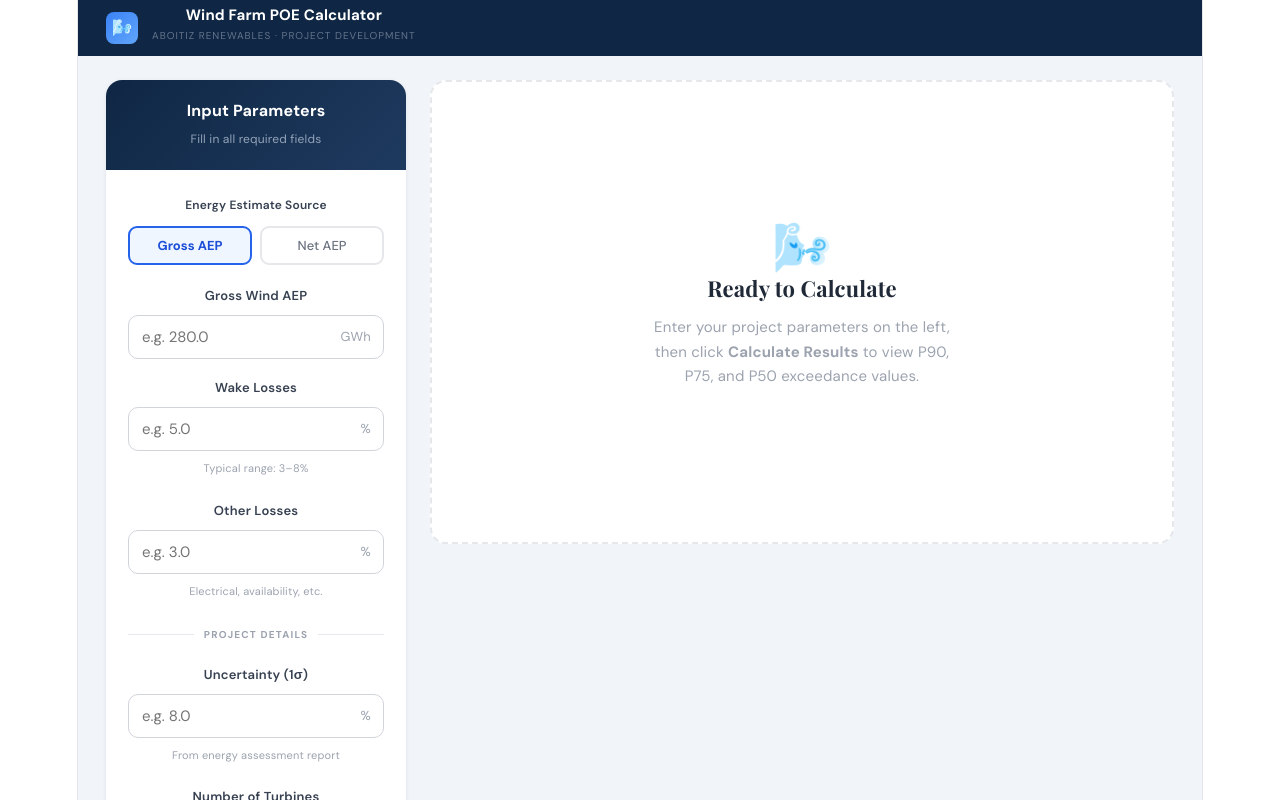
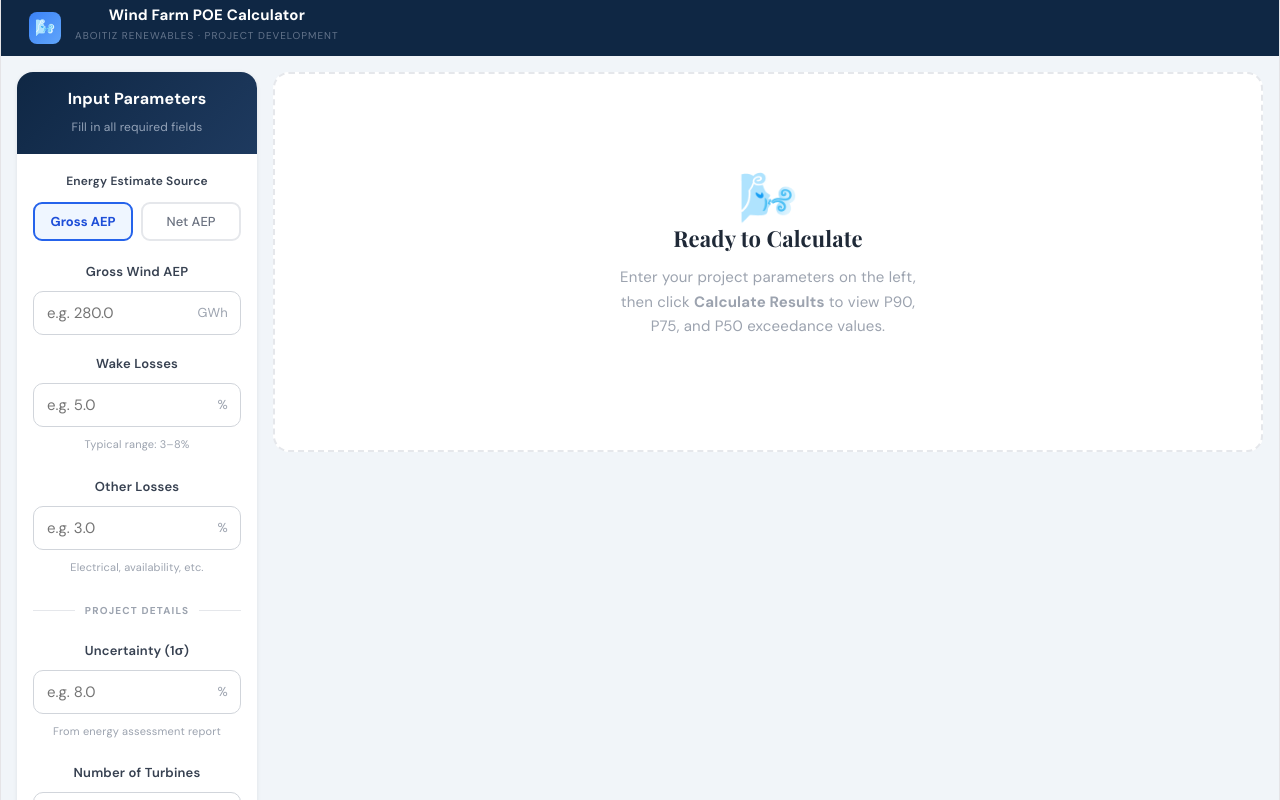
Before and after one commit to rpbilang/wind_exceedance, a React (Vite) app: page / in a window 1280 px wide. Shown: the top 800 px of the page. Built offline with nearby package versions, Linux system fonts and the light colour scheme.

Commit message:
black space removed, layout widen

```diff
--- a/src/WindPOECalculator.jsx
+++ b/src/WindPOECalculator.jsx
@@ -158,7 +158,7 @@ const SensitivityAnalysis = ({ p50, uncert, ratedCap, sigDelta, aepDelta, breake
         <table style={{ width: "100%", tableLayout: "fixed", borderCollapse: "collapse" }}>
           <thead>
             <tr style={{ background: "#f9fafb" }}>
-              <th style={{ width: "18%", padding: "8px 10px", textAlign: "left", fontSize: "10px", fontWeight: "700", color: "#6b7280", textTransform: "uppercase", letterSpacing: "0.05em", borderBottom: "1px solid #e5e7eb" }}>Scenario</th>
+              <th style={{ width: "22%", padding: "8px 10px", textAlign: "left", fontSize: "10px", fontWeight: "700", color: "#6b7280", textTransform: "uppercase", letterSpacing: "0.05em", borderBottom: "1px solid #e5e7eb" }}>Scenario</th>
               {pValues.map(pv => {
                 const card = CARDS.find(c => c.p === pv);
                 return (
@@ -175,7 +175,7 @@ const SensitivityAnalysis = ({ p50, uncert, ratedCap, sigDelta, aepDelta, breake
                 return (
                   <>
                     <th key={`${pv}-gen`} style={{ padding: "4px 4px", textAlign: "center", fontSize: "9px", fontWeight: "600", color: "#9ca3af", borderBottom: "1px solid #e5e7eb", background: card.bg, borderLeft: "1px solid #e5e7eb" }}>GWh/yr</th>
-                    <th key={`${pv}-cf`}  style={{ padding: "4px 4px", textAlign: "center", fontSize: "9px", fontWeight: "600", color: "#9ca3af", borderBottom: "1px solid #e5e7eb", background: card.bg }}>CF %</th>
+                    <th key={`${pv}-cf`}  style={{ padding: "4px 4px", textAlign: "center", fontSize: "9px", fontWeight: "600", color: "#9ca3af", borderBottom: "1px solid #e5e7eb", background: card.bg }}>CF%</th>
                     <th key={`${pv}-delta`} style={{ padding: "4px 4px", textAlign: "center", fontSize: "9px", fontWeight: "600", color: "#9ca3af", borderBottom: "1px solid #e5e7eb", background: card.bg }}>vs Base</th>
                   </>
                 );
@@ -197,27 +197,26 @@ const SensitivityAnalysis = ({ p50, uncert, ratedCap, sigDelta, aepDelta, breake
                     </div>
                   </td>
                   {pValues.map(pv => {
-                    const z    = getZ(pv);
-                    const gen  = calcGen(s.p50adj, s.u, z);
-                    const cf   = ratedCap > 0 ? gen / ratedCap * 100 : 0;
+                    const z       = getZ(pv);
+                    const gen     = calcGen(s.p50adj, s.u, z);
                     const baseGen = calcGen(baseRow.p50adj, baseRow.u, z);
-                    const diff = gen - baseGen;
-                    const pct  = baseGen > 0 ? diff / baseGen * 100 : 0;
-                    const card = CARDS.find(c => c.p === pv);
+                    const diff    = gen - baseGen;
+                    const pct     = baseGen > 0 ? diff / baseGen * 100 : 0;
+                    const card    = CARDS.find(c => c.p === pv);
                     return (
                       <>
                         <td key={`${pv}-gen`} style={{ padding: "8px 4px", textAlign: "center", borderBottom: "1px solid #f3f4f6", borderLeft: "1px solid #f3f4f6" }}>
-                          <div style={{ fontSize: "12px", fontWeight: s.bold ? "700" : "500", color: "#111827" }}>{fmt(gen)}</div>
+                          <div style={{ fontSize: "12px", fontWeight: s.bold ? "700" : "500", color: s.bold ? card.accent : "#111827" }}>{fmt(gen)}</div>
                         </td>
                         <td key={`${pv}-cf`} style={{ padding: "8px 4px", textAlign: "center", borderBottom: "1px solid #f3f4f6" }}>
-                          <div style={{ fontSize: "11px", fontWeight: s.bold ? "700" : "400", color: s.bold ? card.accent : "#374151" }}>{fmt(cf)}%</div>
+                          <div style={{ fontSize: "11px", fontWeight: s.bold ? "700" : "400", color: s.bold ? card.accent : "#6b7280" }}>{fmt(ratedCap > 0 ? gen / ratedCap * 100 : 0)}%</div>
                         </td>
                         <td key={`${pv}-delta`} style={{ padding: "8px 4px", textAlign: "center", borderBottom: "1px solid #f3f4f6" }}>
                           {s.bold ? (
                             <span style={{ fontSize: "10px", color: "#9ca3af" }}>—</span>
                           ) : (
                             <div>
-                              <div style={{ fontSize: "10px", fontWeight: "700", color: diff > 0 ? "#166534" : "#b91c1c" }}>
+                              <div style={{ fontSize: "11px", fontWeight: "700", color: diff > 0 ? "#166534" : "#b91c1c" }}>
                                 {diff > 0 ? "+" : ""}{fmt(diff, 1)}
                               </div>
                               <div style={{ fontSize: "9px", color: diff > 0 ? "#166534" : "#b91c1c", marginTop: "1px" }}>
@@ -345,6 +344,11 @@ export default function WindPOECalculator() {
   return (
     <div style={{ minHeight: "100vh", background: "#f1f5f9", fontFamily: "'DM Sans',sans-serif" }}>
       <link href="https://fonts.googleapis.com/css2?family=DM+Sans:wght@400;500;600;700&family=Playfair+Display:wght@700;800&display=swap" rel="stylesheet" />
+      <style>{`
+        *, *::before, *::after { box-sizing: border-box; margin: 0; padding: 0; }
+        html, body, #root { width: 100%; min-height: 100vh; background: #f1f5f9; overflow-x: hidden; }
+        body { margin: 0; padding: 0; }
+      `}</style>
 
       {/* Nav */}
       <div style={{ background: "#0f2744", padding: "0 28px", display: "flex", alignItems: "center", height: "56px", gap: "14px" }}>
@@ -355,16 +359,16 @@ export default function WindPOECalculator() {
         </div>
       </div>
 
-      <div style={{ maxWidth: "1440px", margin: "0 auto", padding: "24px 28px" }}>
-        <div style={{ display: "grid", gridTemplateColumns: "300px minmax(0,1fr)", gap: "24px", alignItems: "start" }}>
+      <div style={{ width: "100%", padding: "16px 16px" }}>
+        <div style={{ display: "grid", gridTemplateColumns: "240px minmax(0,1fr)", gap: "16px", alignItems: "start" }}>
 
           {/* ── INPUT PANEL ── */}
           <div style={{ background: "#fff", borderRadius: "16px", boxShadow: "0 1px 4px rgba(0,0,0,0.08)", overflow: "hidden" }}>
-            <div style={{ background: "linear-gradient(135deg,#0f2744,#1e3a5f)", padding: "18px 22px" }}>
+            <div style={{ background: "linear-gradient(135deg,#0f2744,#1e3a5f)", padding: "14px 16px" }}>
               <div style={{ color: "#fff", fontSize: "16px", fontWeight: "700" }}>Input Parameters</div>
               <div style={{ color: "#94a3b8", fontSize: "12px", marginTop: "2px" }}>Fill in all required fields</div>
             </div>
-            <div style={{ padding: "22px" }}>
+            <div style={{ padding: "14px 16px" }}>
               <div style={{ fontSize: "12px", fontWeight: "600", color: "#374151", marginBottom: "8px" }}>Energy Estimate Source</div>
               <div style={{ display: "grid", gridTemplateColumns: "1fr 1fr", gap: "8px", marginBottom: "18px" }}>
                 {[["Gross AEP", true], ["Net AEP", false]].map(([lbl, v]) => (
```
